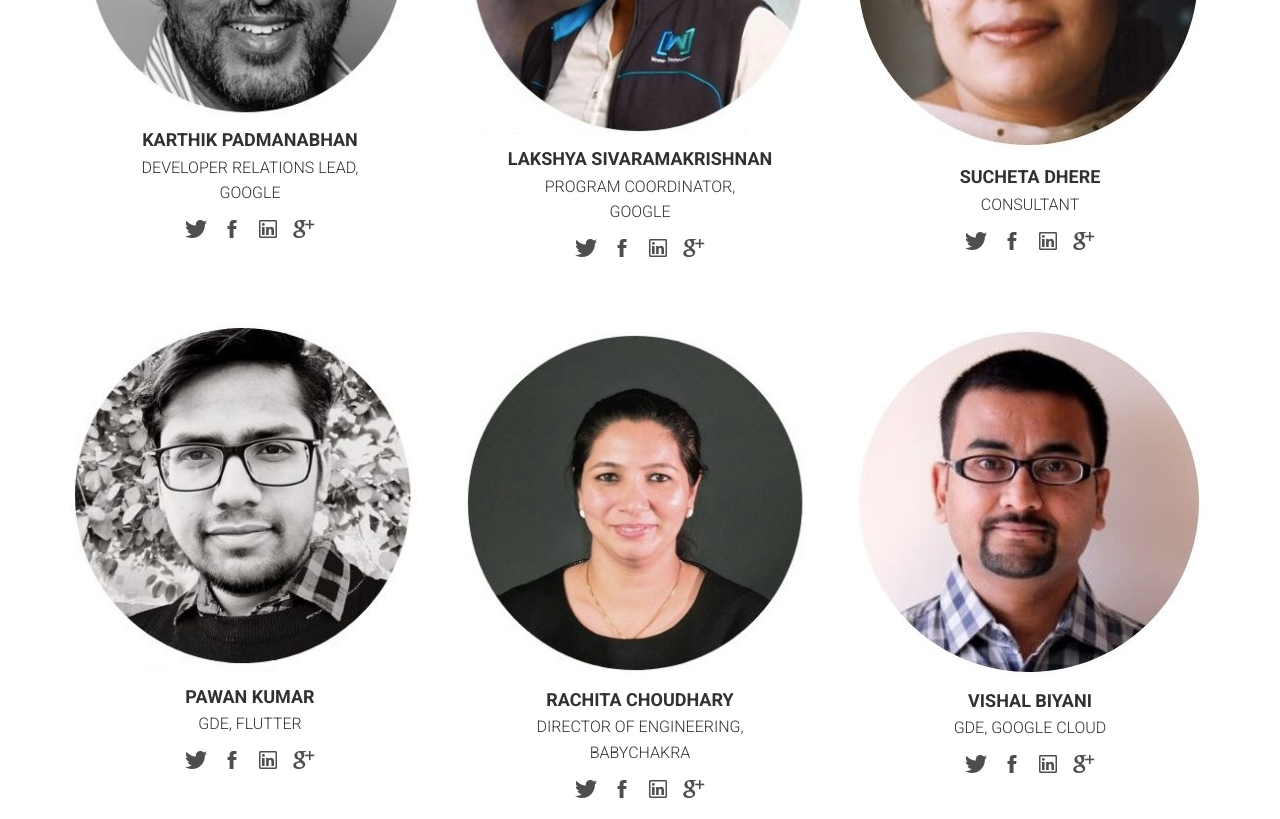
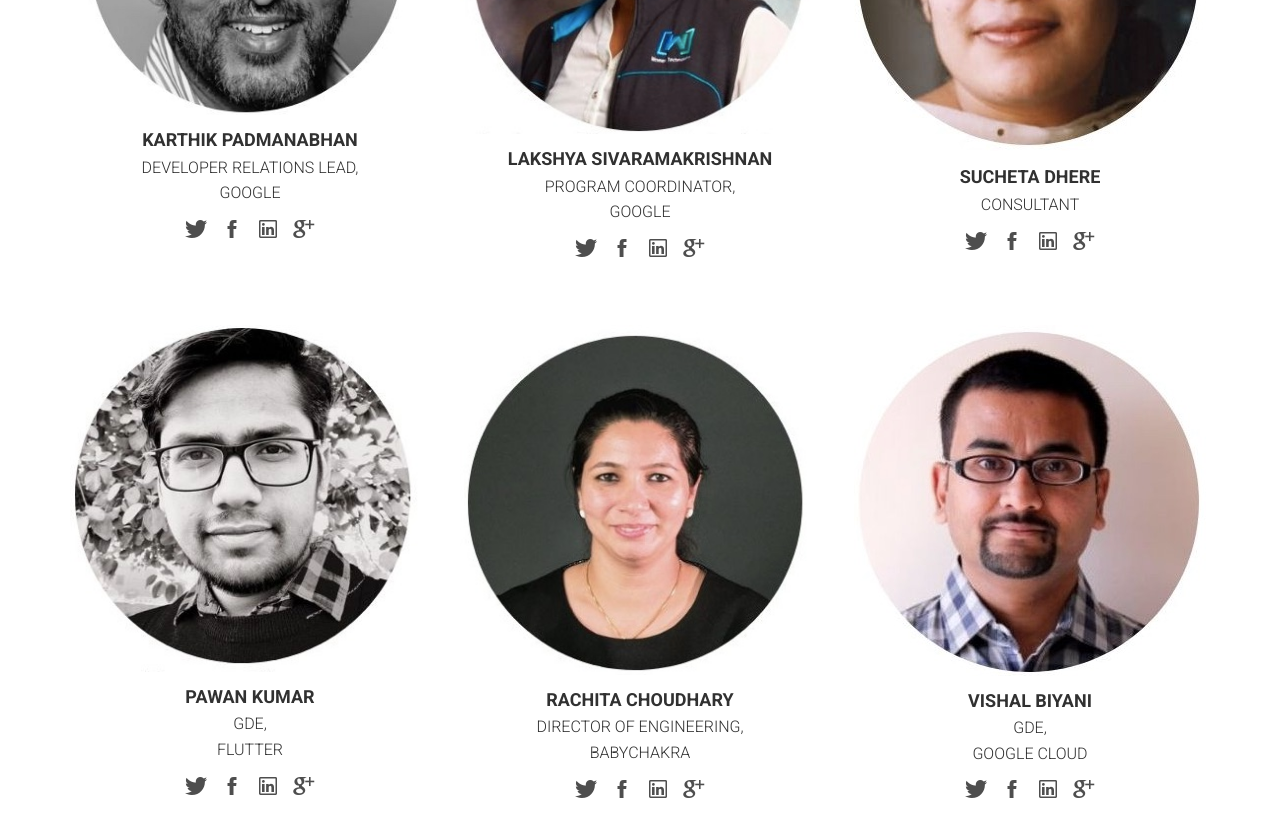
Before and after one commit to yashitgarg/GDG_Pune, a website: page index.html in a window 1280 px wide. Shown: the part 2181-3000 px from the top of the page. Drawn offline with Linux system fonts and the light colour scheme; files whose address does not match are found by name.

Commit message:
Demo
Just the first one

```diff
--- a/index.html
+++ b/index.html
@@ -221,7 +221,7 @@ As an attendee, you can expect speaker sessions, study jams, networking, fun act
 
                         <h4>Pawan Kumar</h4>
 
-                        <p>GDE, Flutter</p>
+                        <p>GDE,<br> Flutter</p>
 
                         <ul class="social-block">
                             <li><a href=""><i class="ion-social-twitter"></i></a></li>
@@ -259,7 +259,7 @@ As an attendee, you can expect speaker sessions, study jams, networking, fun act
                             <img alt="" class="img-responsive center-block" src="assets/images/speakers/speaker-6.jpg">
                         </figure>
                         <h4>Vishal Biyani</h4>
-                        <p>GDE, Google Cloud</p>
+                        <p>GDE,<br> Google Cloud</p>
                         <ul class="social-block">
                             <li><a href=""><i class="ion-social-twitter"></i></a></li>
                             <li><a href=""><i class="ion-social-facebook"></i></a></li>
```
